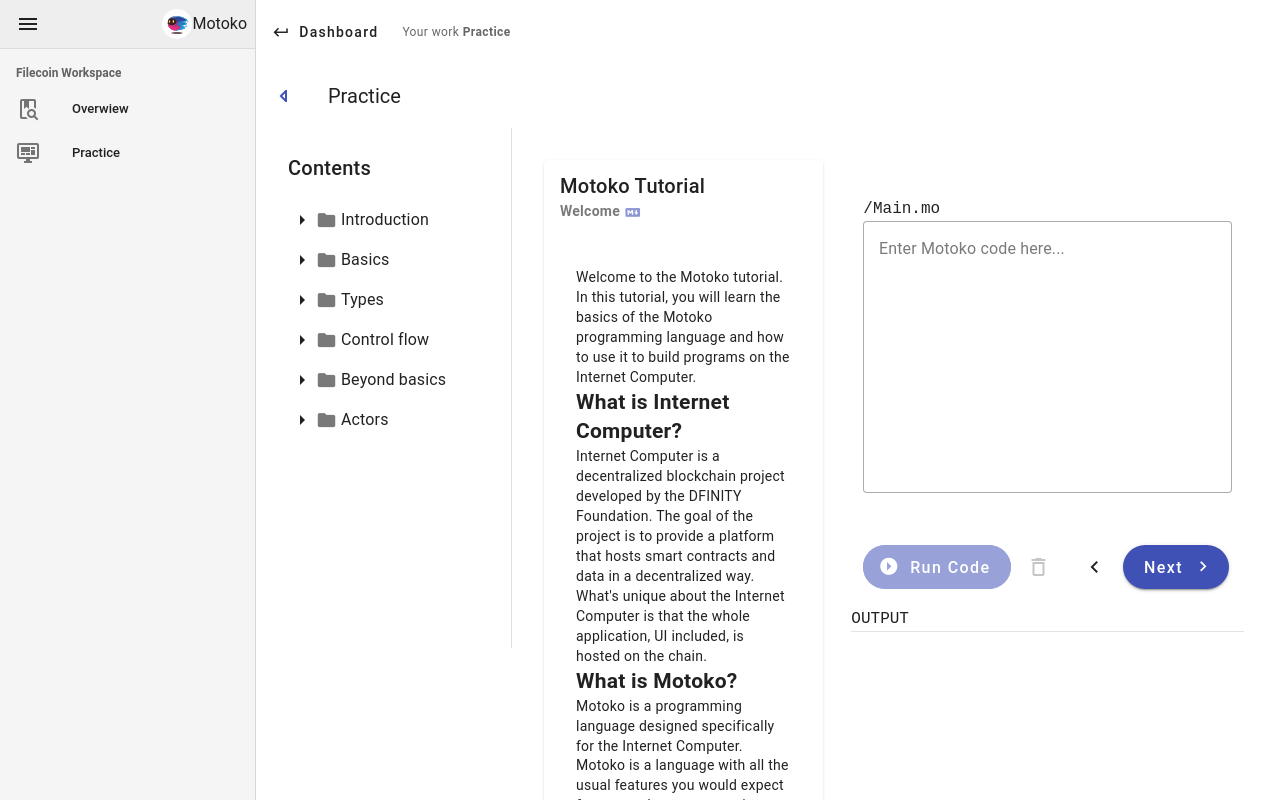
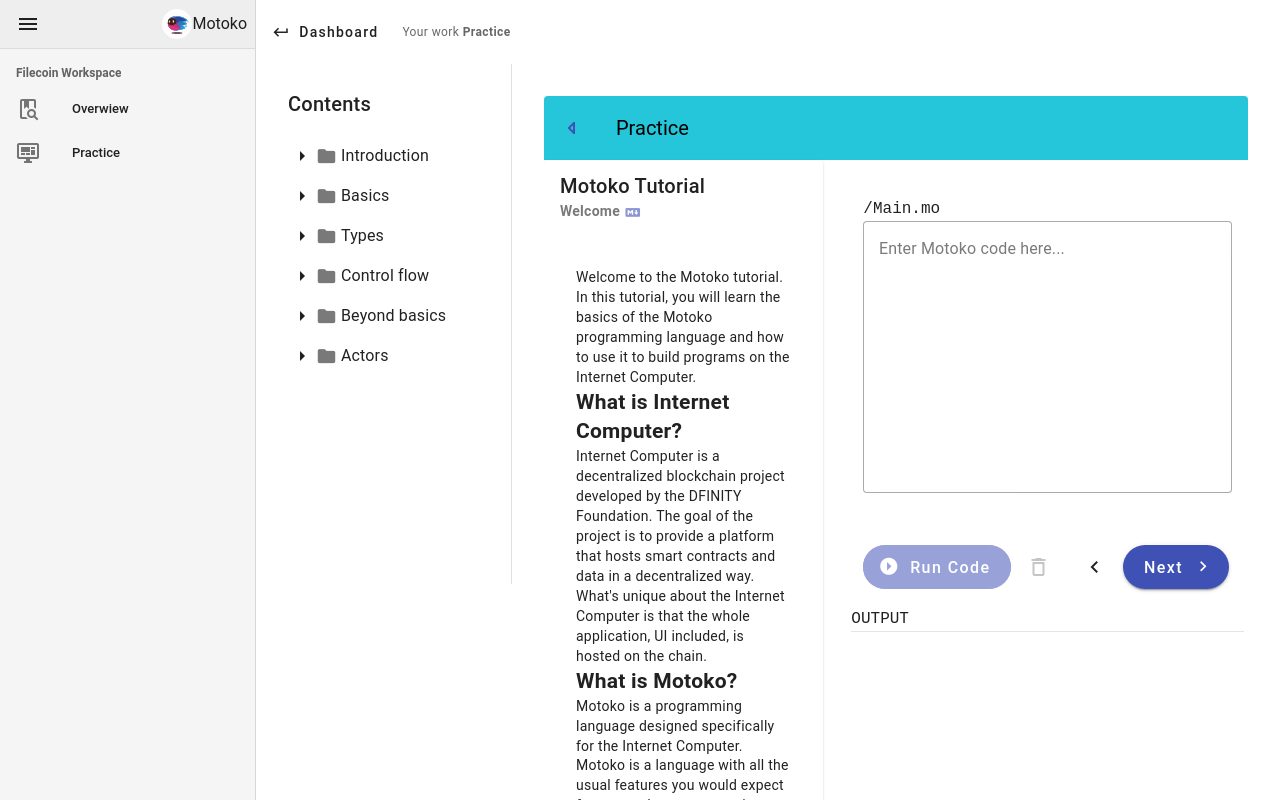
Before and after one commit to labturna/modojo, a Vue app: page /practice in a window 1280 px wide. Shown: the top 800 px of the page. Built offline with nearby package versions, Linux system fonts and the light colour scheme.

Commit message:
Fixed practice toolbar (#6)
Co-authored-by: ozknsmz <ozknnsmz@gmail.com>

```diff
--- a/src/pages/practice.vue
+++ b/src/pages/practice.vue
@@ -1,14 +1,4 @@
 <template>
-  <v-app-bar :elevation="0">
-    <template v-slot:prepend>
-      <v-btn color="indigo" icon @click="drawer = !drawer">
-        <v-icon>{{ !drawer ? "mdi-menu" : "mdi-menu-left-outline" }}</v-icon>
-      </v-btn>
-    </template>
-
-    <v-app-bar-title>Practice</v-app-bar-title>
-  </v-app-bar>
-
   <v-navigation-drawer
     v-model="drawer"
     permanent
@@ -19,6 +9,13 @@
   </v-navigation-drawer>
 
   <v-container>
+    <v-card elevation="0">
+      <v-toolbar color="cyan-lighten-1">
+        <v-btn color="indigo" icon @click="drawer = !drawer">
+          <v-icon>{{ !drawer ? "mdi-menu" : "mdi-menu-left-outline" }}</v-icon>
+        </v-btn>
+        <v-toolbar-title>Practice</v-toolbar-title>
+      </v-toolbar>
       <v-row>
         <v-col cols="12" md="5">
           <lesson-content></lesson-content>
@@ -27,6 +24,7 @@
           <motoko-editor></motoko-editor>
         </v-col>
       </v-row>
+    </v-card>
   </v-container>
 </template>
 
--- a/src/pages/protocols.vue
+++ /dev/null
@@ -1,10 +0,0 @@
-<template>
-  <h1>Protocols</h1>
-</template>
-
-<script>
-export default {};
-</script>
-
-<style>
-</style>
```
Lines whose indentation alone changed are shown as unchanged.
